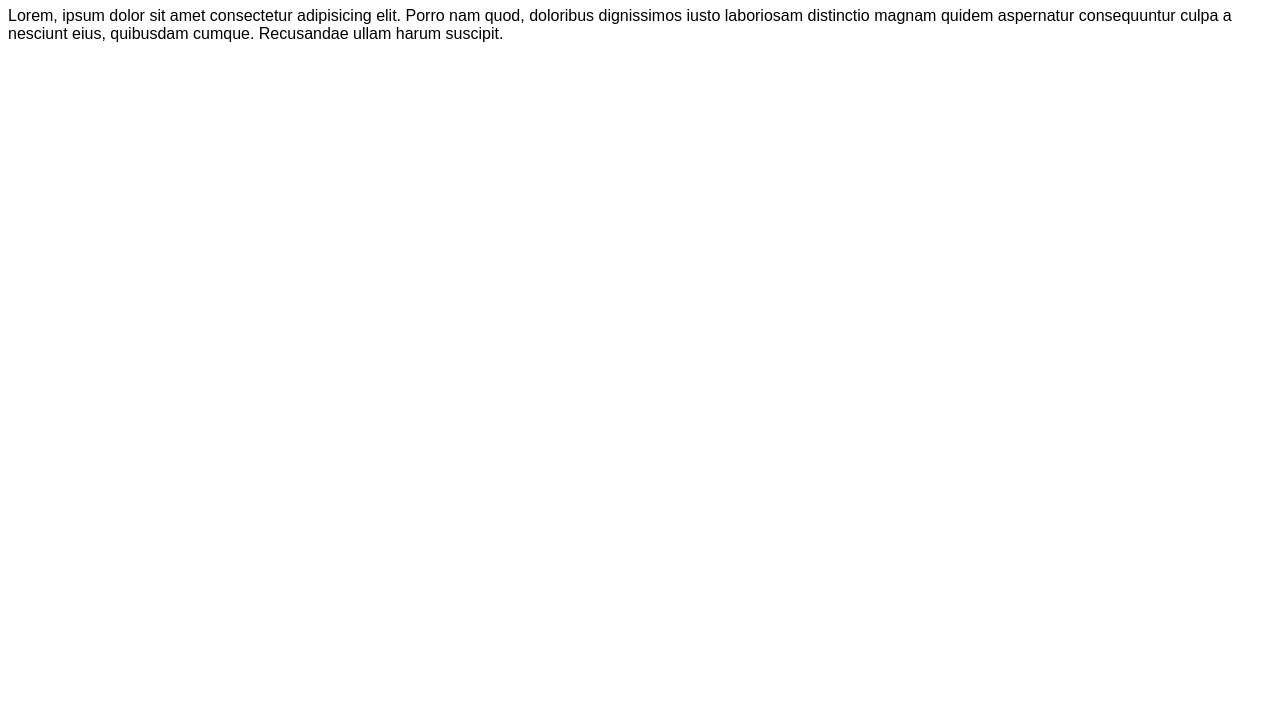
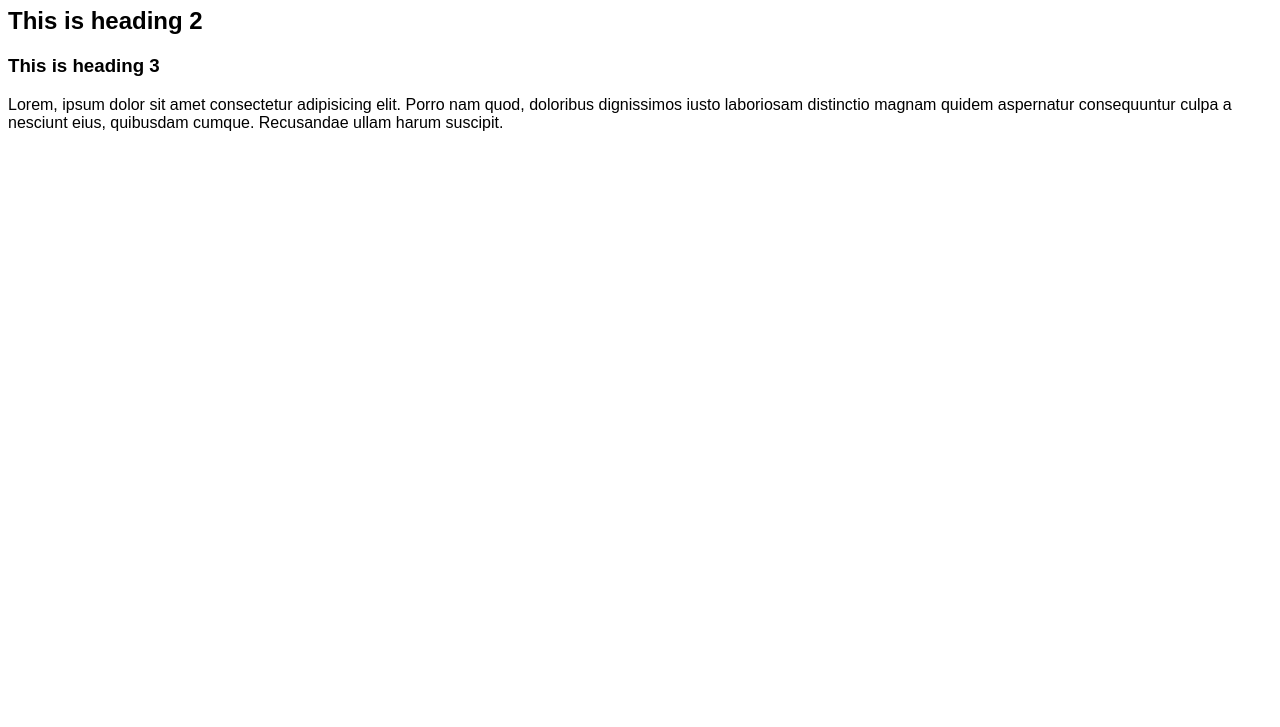
Before and after one commit to HearTh13/Project-HTML, a plain HTML site: page index.html in a window 1280 px wide. Shown: the part 73-800 px from the top of the page. Drawn offline with Linux system fonts and the light colour scheme.

Commit message:
Meng-update index.html

```diff
--- a/index.html
+++ b/index.html
@@ -10,6 +10,8 @@
     </head>
     <body>
         <h1>Hello My World! This is Magic!</h1>
+        <h2>This is heading 2</h2>
+        <h3>This is heading 3</h3>
         <p>Lorem, ipsum dolor sit amet consectetur adipisicing elit. Porro nam quod, doloribus dignissimos iusto laboriosam distinctio magnam quidem aspernatur consequuntur culpa a nesciunt eius, quibusdam cumque. Recusandae ullam harum suscipit.</p>
 
         <script type="text/javascript" src = "script.js"></script>
```
